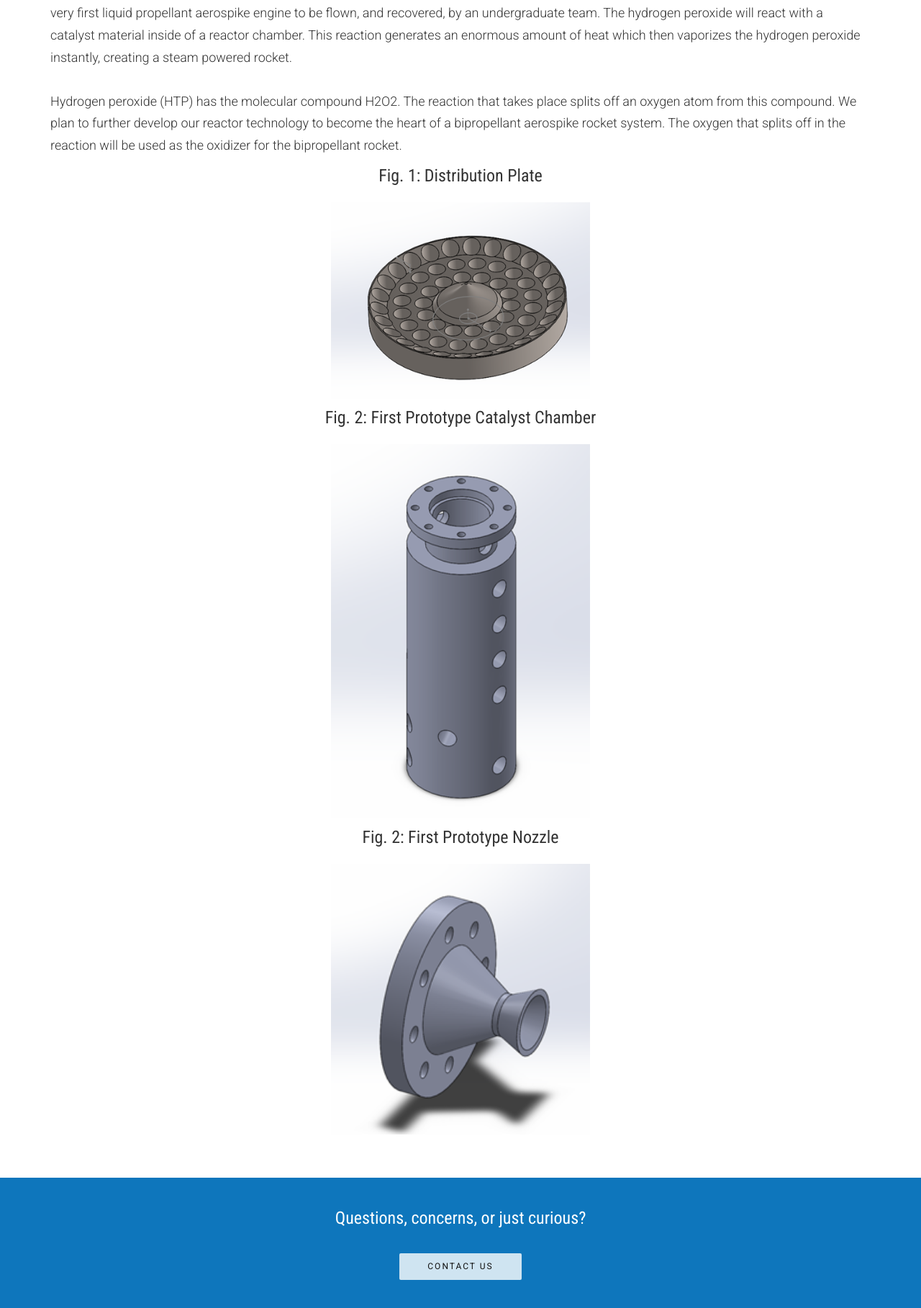
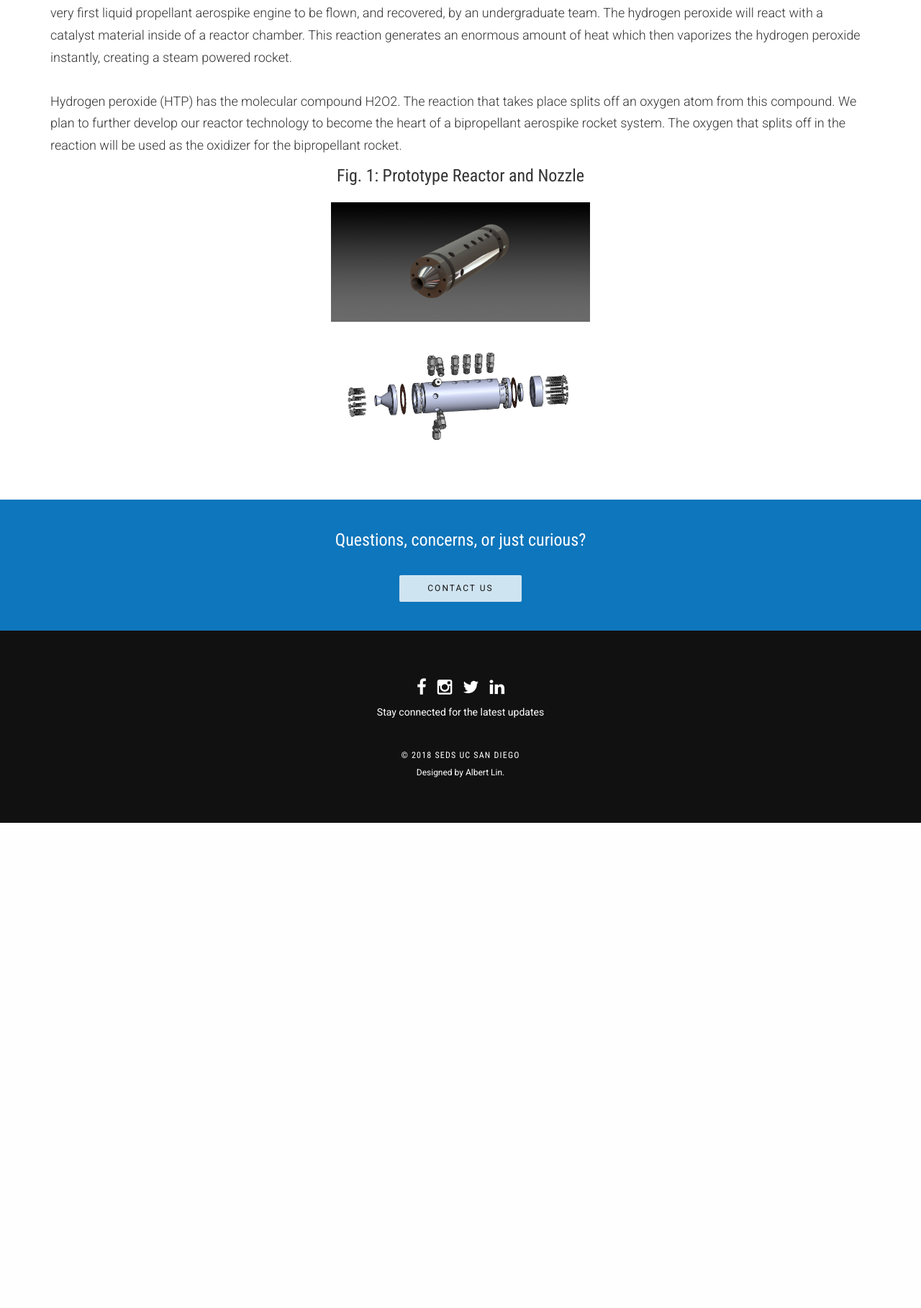
Before and after one commit to sumeet-bansal/sedsucsd.org, a PHP site: page /projects/bombardier/ in a window 1280 px wide. Shown: the part 972-2789 px from the top of the page at 72% size. After the commit the page ends 2115 px from the top, so only its background shows below. Run offline with PHP 8.4, Linux system fonts and the light colour scheme.

Commit message:
Updated the Bombardier page and their project page too! (#29)

```diff
--- a/projects/bombardier/index.php
+++ b/projects/bombardier/index.php
@@ -105,29 +105,20 @@
 					</div>
 					<div class="row align-center">
 						<div class="mb-sm-100 mb-xs-60">
-							<h3 class="font-condensed mt-10 mb-20 mb-sm-20">Fig. 1: Distribution Plate</h3>
+							<h3 class="font-condensed mt-10 mb-20 mb-sm-20">Fig. 1: Prototype Reactor and Nozzle</h3>
 						</div>
 						<div class="col-md-4"></div>
 						<div class="col-md-4">
-							<img src="../../assets/images/projects/bombardier/bombardier-distribution-plate.png" alt="bombardier" class="fit-width">
+							<img src="../../assets/images/projects/bombardier/prototype-reactor-and-nozzle.png" alt="bombardier" class="fit-width">
 						</div>
 					</div>
 					<div class="row align-center">
 						<div class="mb-sm-100 mb-xs-60">
-							<h3 class="font-condensed mt-10 mb-20 mb-sm-20">Fig. 2: First Prototype Catalyst Chamber</h3>
+							<h3 class="font-condensed mt-10 mb-20 mb-sm-20"></h3>
 						</div>
 						<div class="col-md-4"></div>
 						<div class="col-md-4">
-							<img src="../../assets/images/projects/bombardier/bombardier-first-prototype-catalyst-chamber.png" alt="bombardier" class="fit-width">
-						</div>
-					</div>
-					<div class="row align-center">
-						<div class="mb-sm-100 mb-xs-60">
-							<h3 class="font-condensed mt-10 mb-20 mb-sm-20">Fig. 2: First Prototype Nozzle</h3>
-						</div>
-						<div class="col-md-4"></div>
-						<div class="col-md-4">
-							<img src="../../assets/images/projects/bombardier/bombardier-first-prototype-nozzle.png" alt="bombardier" class="fit-width">
+							<img src="../../assets/images/projects/bombardier/prototype-reactor-and-nozzle-2.png" alt="bombardier" class="fit-width">
 						</div>
 					</div>
 				</div>
```
Also changed, not shown: teams/bombardier/index.php (+10 -1 lines), assets/images/members/vicente_lopez.jpg (added), assets/images/projects/bombardier/bombardier-logo.png (added), assets/images/projects/bombardier/prototype-reactor-and-nozzle-2.png (added), assets/images/projects/bombardier/prototype-reactor-and-nozzle.png (added).
